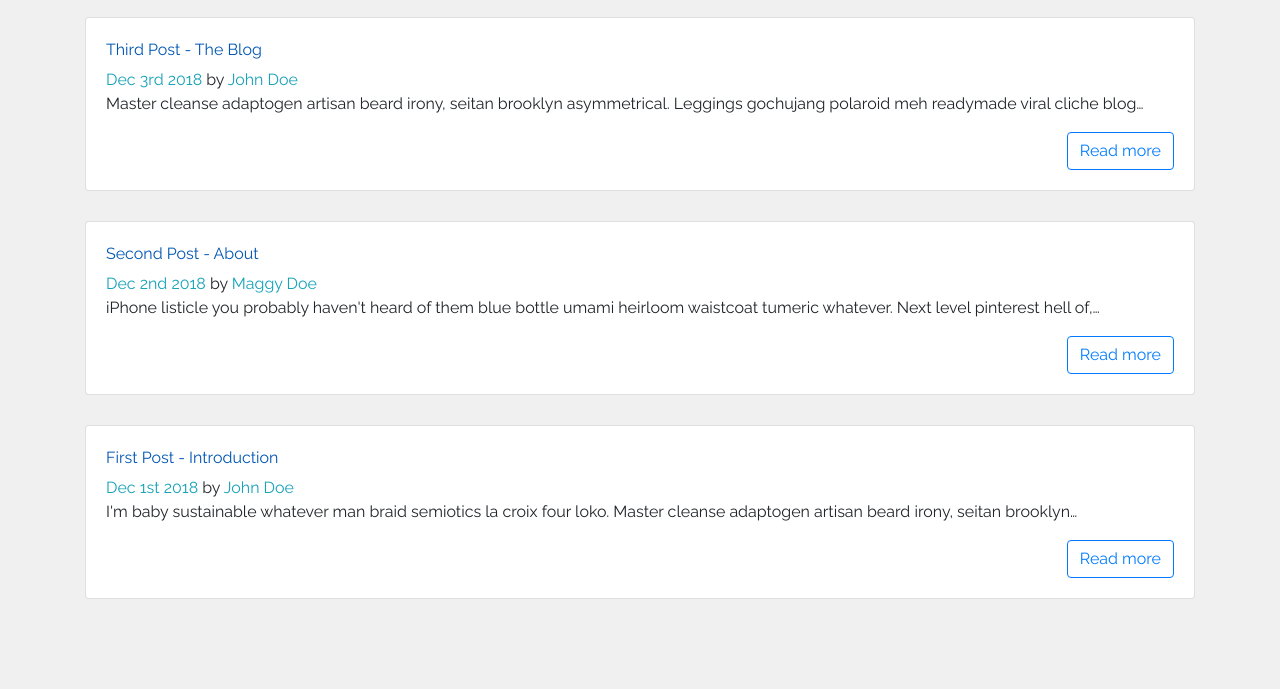
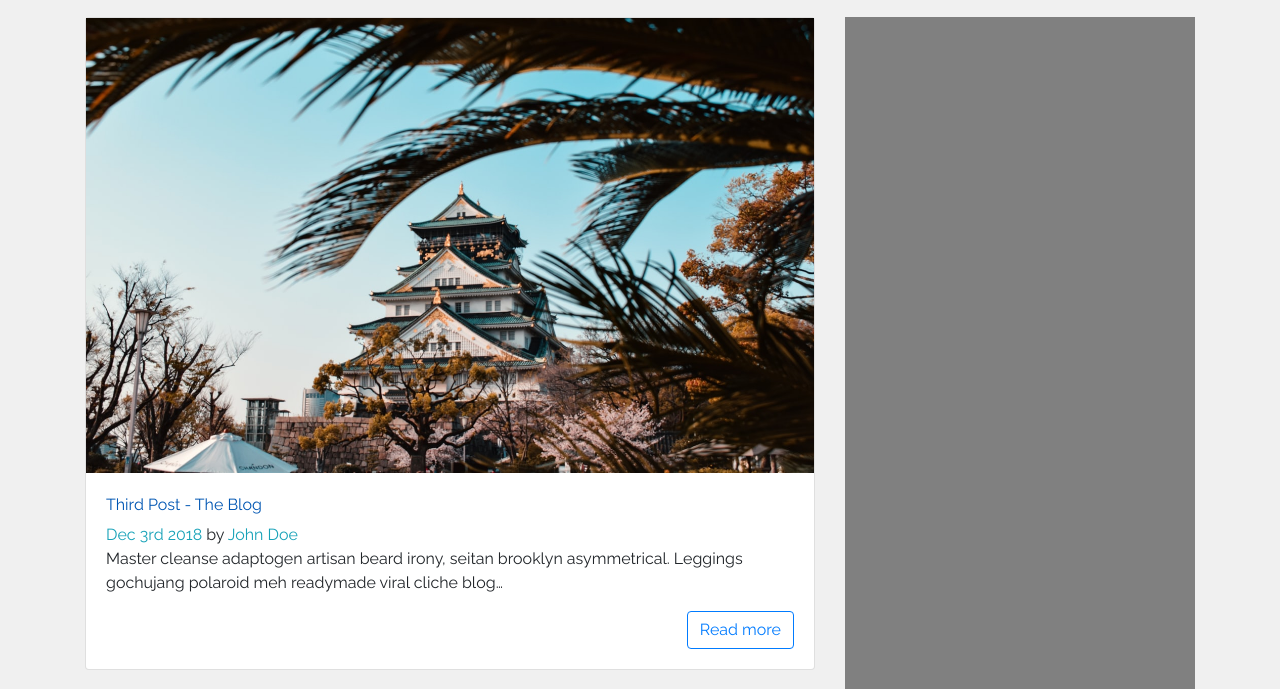
Before and after one commit to MuGenFJ/newblog, a Gatsby site: page / in a window 1280 px wide. Shown: the part 111-800 px from the top of the page. Built offline with nearby package versions, Linux system fonts and the light colour scheme; Gatsby itself is replaced by a stand-in of ours.

Commit message:
dynamic posts

```diff
--- a/src/components/Post.js
+++ b/src/components/Post.js
@@ -4,10 +4,14 @@ import {
     CardTitle, CardSubtitle,
 } from 'reactstrap';
 import { Link } from "gatsby"
+import Img from "gatsby-image"
 
-const Post = ({ title, author, path, date, body }) => {
+const Post = ({ title, author, path, date, body, thumbnail }) => {
     return (
         <Card>
+            <Link to={path}>
+                <Img className="card-image-top" fluid={thumbnail} alt="blog-thumbnail" />
+            </Link>
             <CardBody>
                 <CardTitle>
                     <Link to={path}>{title}</Link>
--- a/src/pages/index.js
+++ b/src/pages/index.js
@@ -3,18 +3,22 @@ import Layout from "../components/layout"
 import SEO from "../components/seo"
 import { StaticQuery, graphql } from "gatsby"
 import Post from "../components/Post"
+import { Row, Col } from "reactstrap"
 
 
 const IndexPage = () => (
   <Layout>
     <SEO title="Home" />
     <h1>Home Page</h1>
+    <Row>
+      <Col md="8" >
         <StaticQuery query={indexQuery} render={data => {
           return (
             <div>
               {data.allMarkdownRemark.edges.map(({ node }) => (
                 <Post
                   title={node.frontmatter.title}
+                  thumbnail={node.frontmatter.image.childImageSharp.fluid}
                   author={node.frontmatter.author}
                   path={node.frontmatter.path}
                   date={node.frontmatter.date}
@@ -25,6 +29,11 @@ const IndexPage = () => (
           )
         }}
         />
+      </Col>
+      <Col md="4">
+        <div style={{ width: "100%", height: "100%", backgroundColor: "grey" }}></div>
+      </Col>
+    </Row>
   </Layout>
 )
 
@@ -39,6 +48,13 @@ query MyQuery {
           date(formatString: "MMM Do YYYY")
           path
           title
+          image {
+            childImageSharp {
+              fluid(maxWidth: 600) {
+                ...GatsbyImageSharpFluid
+              }
+            }
+          }
         }
         excerpt
       }
--- a/src/pages/posts/001-first-post.md
+++ b/src/pages/posts/001-first-post.md
@@ -3,6 +3,7 @@ title: "First Post - Introduction"
 date: 2018-12-01 07:00:00
 author: "John Doe"
 path: "/first-post"
+image: ../../images/blog1.jpg
 ---
 
 I'm baby sustainable whatever man braid semiotics la croix four loko. Master cleanse adaptogen artisan beard irony, seitan brooklyn asymmetrical. Leggings gochujang polaroid meh readymade viral cliche blog authentic schlitz cloud bread. Marfa hella craft beer cronut next level salvia iPhone listicle you probably haven't heard of them blue bottle umami heirloom waistcoat tumeric whatever. Next level pinterest hell of, fashion axe hexagon tacos street art.
--- a/src/pages/posts/002-second-post.md
+++ b/src/pages/posts/002-second-post.md
@@ -3,6 +3,8 @@ title: "Second Post - About"
 date: 2018-12-02 08:00:00
 author: "Maggy Doe"
 path: "/second-post"
+image: ../../images/blog2.jpg
+
 ---
 
 iPhone listicle you probably haven't heard of them blue bottle umami heirloom waistcoat tumeric whatever. Next level pinterest hell of, fashion axe hexagon tacos street art.
--- a/src/pages/posts/003-third-post.md
+++ b/src/pages/posts/003-third-post.md
@@ -3,6 +3,7 @@ title: "Third Post - The Blog"
 date: 2018-12-03 07:00:00
 author: "John Doe"
 path: "/third-post"
+image: ../../images/blog3.jpg
 ---
 
 Master cleanse adaptogen artisan beard irony, seitan brooklyn asymmetrical. Leggings gochujang polaroid meh readymade viral cliche blog authentic schlitz cloud bread. Marfa hella craft beer cronut next level salvia iPhone listicle you probably haven't heard of them blue bottle umami heirloom waistcoat tumeric whatever. Next level pinterest hell of, fashion axe hexagon tacos street art.
```
Lines whose indentation alone changed are shown as unchanged.
